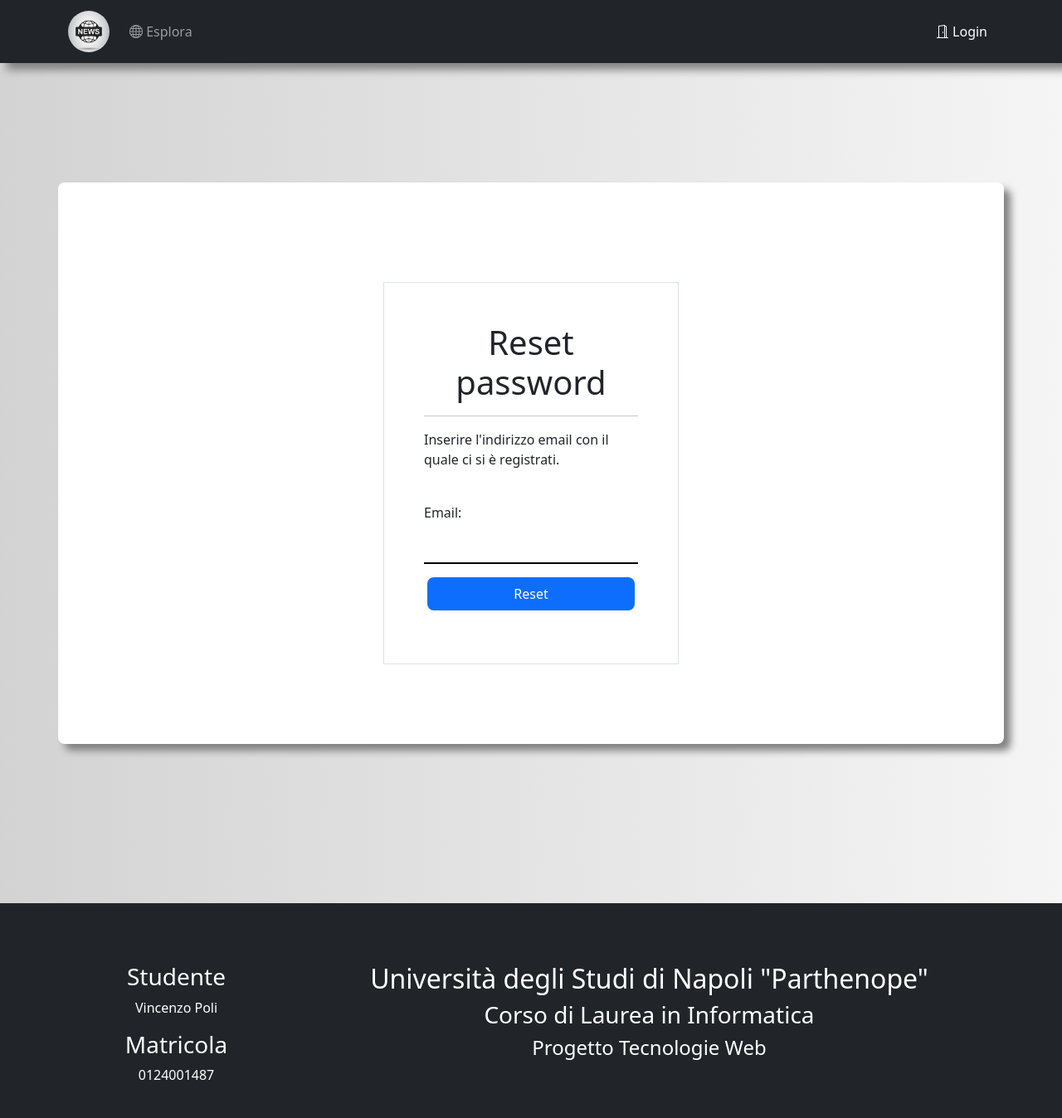
After one commit to VincenzoPoli/Progetto-TecnologieWeb, a Flask app: page /reset_password in a window 1280 px wide. The commit adds this page. Shown: the whole page at 83% size. Run offline with Flask 3, Linux system fonts and the light colour scheme; parts of the project's set-up code (start-up, migrations or seed data) failed here and were passed over; some libraries are stand-ins or nearby versions.

Commit message:
Password recovery email (partial implementation)

```diff
--- a/app/__init__.py
+++ b/app/__init__.py
@@ -6,6 +6,7 @@ from flask_login import LoginManager
 from flask_session import Session
 import logging
 from logging.handlers import RotatingFileHandler
+from flask_mail import Mail
 
 app = Flask(__name__)
 app.config.from_object(Config)  # necessaria per non avere errori a runtime quando si accede al form di login
@@ -14,6 +15,7 @@ migrate = Migrate(app,
                   db)  # migrate è una estensione che fornisce un’interazione tra Flask e Alembic, framework di migrazione per SQLAlchemy
 login = LoginManager(app)  # inizializza il login
 Session(app)
+mail = Mail(app)
 
 # log
 
--- a/app/forms.py
+++ b/app/forms.py
@@ -112,3 +112,8 @@ class EditPasswordForm(FlaskForm):
     def validate_password(self, password):
         if not current_user.check_password(password.data):
             raise ValidationError('Password errata!')
+
+
+class ResetPasswordForm(FlaskForm):
+    email = StringField('Email', validators=[DataRequired(), Email()])
+    submit = SubmitField('Reset')
--- a/app/routes.py
+++ b/app/routes.py
@@ -1,7 +1,7 @@
 from flask import render_template, flash, redirect, url_for, request, session
 from app import app, login, db
 from app.forms import LoginForm, RegistrationForm, EditProfileForm, PostForm, ArticleForm, EditArticleForm, \
-    AssignRoleForm, EditPasswordForm
+    AssignRoleForm, EditPasswordForm, ResetPasswordForm
 from flask_login import current_user, login_user, logout_user, login_required
 from app.models import User, Post, Article
 from werkzeug.utils import secure_filename
@@ -353,3 +353,16 @@ def delete_user():
     db.session.commit()
     flash('Account cancellato con successo!')
     return redirect(url_for('index'))
+
+@app.route('/reset_password')
+def reset_password():
+    if current_user.is_authenticated:
+        redirect(url_for('index'))
+    form = ResetPasswordForm()
+    if form.validate_on_submit():
+        user = User.query.filter_by(email=form.email.data)
+        if user:
+            send_reset_password_email(user)
+        flash("Se l'indirizzo email è corretto, riceverai le istruzioni per reimpostare la password.")
+        return redirect(url_for('login'))
+    return render_template('reset_password.html', title='Reset password', form=form)
--- a/app/templates/login.html
+++ b/app/templates/login.html
@@ -44,6 +44,7 @@
                 <p class="button-form">{{ form.submit() }}</p>
             </form>
             <p class="new-user">Nuovo utente? <a href="{{ url_for('register') }}">Registrati</a></p>
+            <p class="new-user"><a href="{{ url_for('reset_password') }}">Password dimenticata?</a></p>
         </div>
         <div class="col-sm-4 p-5 my-5">
         </div>
--- /dev/null
+++ b/app/templates/reset_password.html
@@ -0,0 +1,30 @@
+{% extends "base.html" %}
+{% block app_content %}
+    <div class="row">
+        <div class="col-sm-4 p-5 my-5">
+        </div>
+        <div class="col-sm-4 p-5 my-5 border" id="access-form">
+            <h1 style="text-align: center">{{ title }}</h1>
+            <hr>
+            <p>Inserire l'indirizzo email con il quale ci si è registrati.</p>
+            <br>
+            <form action="" method="post">
+           <!-- Il form.hidden_tag() è un argomento che genera un field nascosto, il quale include
+            un token che è utilizzato per proteggere il form contro attacchi CSFR. -->
+            {{ form.hidden_tag() }}
+            <p>
+                {{ form.email.label }}:<br>
+                {{ form.email(size=32) }}<br>
+            </p>
+            {% for error in form.email.errors %} <!-- Flask gestisce in automatio gli errori, basta aggiungere il codice HTML opportuno, come segue -->
+                <div class="alert alert-warning">
+                        <strong>{{ error }}</strong>
+                </div>
+            {% endfor %}
+            <p class="button-form">{{ form.submit() }}</p>
+            </form>
+        </div>
+        <div class="col-sm-4 p-5 my-5">
+        </div>
+    </div>
+{% endblock %}
--- a/config.py
+++ b/config.py
@@ -5,6 +5,7 @@ class Config(object):
     SECRET_KEY = os.environ.get('SECRET_KEY') or 'you-will-never-guess'
     SQLALCHEMY_DATABASE_URI = os.environ.get('DATABASE_URL') or 'sqlite:///' + os.path.join(basedir, 'app.db')
     SQALCHEMY_TRACK_MODIFICATIONS = False # disabilita la segnalazione all'applicazione ogni volta che si sta per apportare una modifica nel database
+    ADMINS = ['vincenzo.poli.14@gmail.com']
     POSTS_PER_PAGE = 1
     ARTICLES_PER_PAGE = 16
     SESSION_PERMANENT = False
```
Also changed, not shown: app/email.py (added, +20 -0 lines), app/models.py (+19 -2 lines), app.db, 5 other files.
